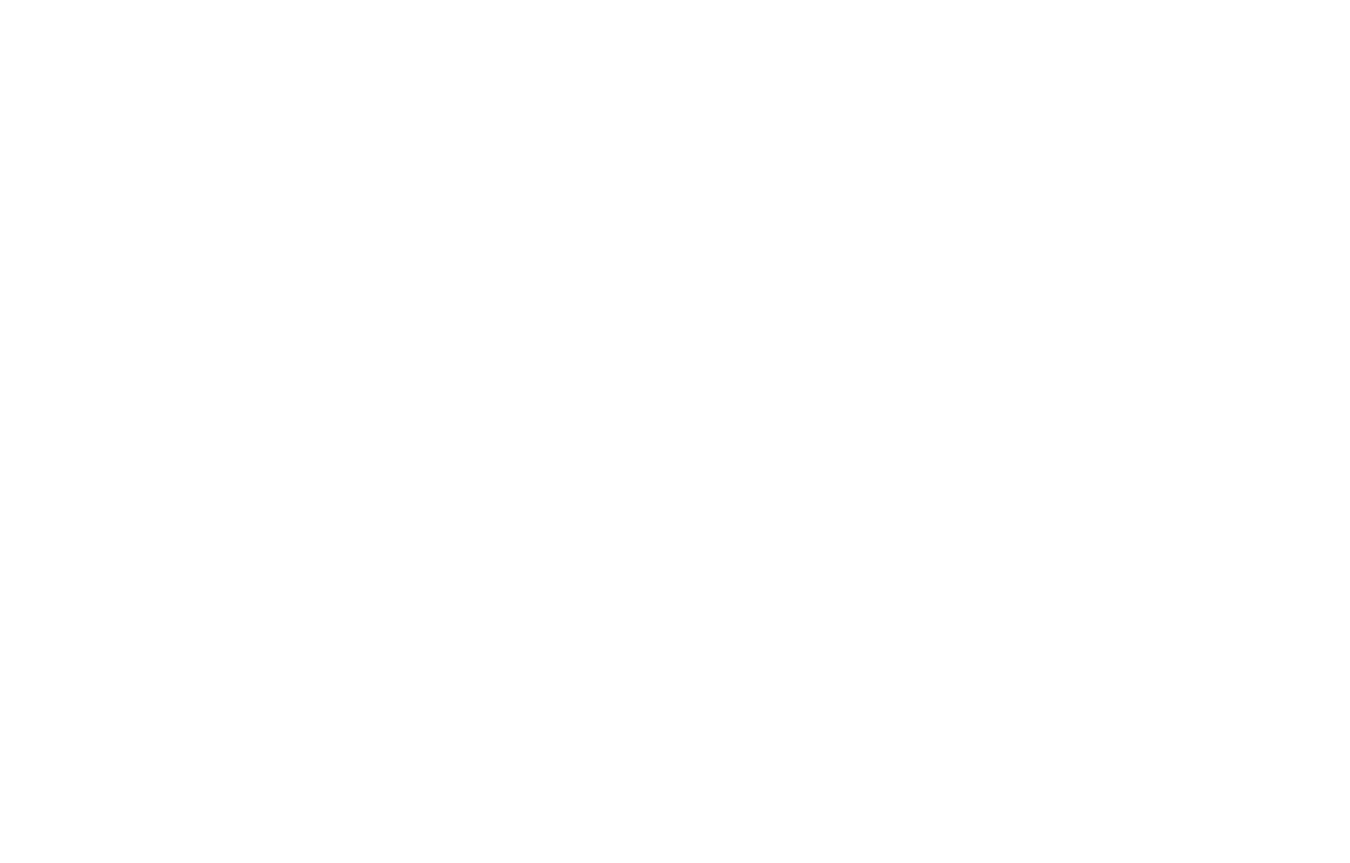
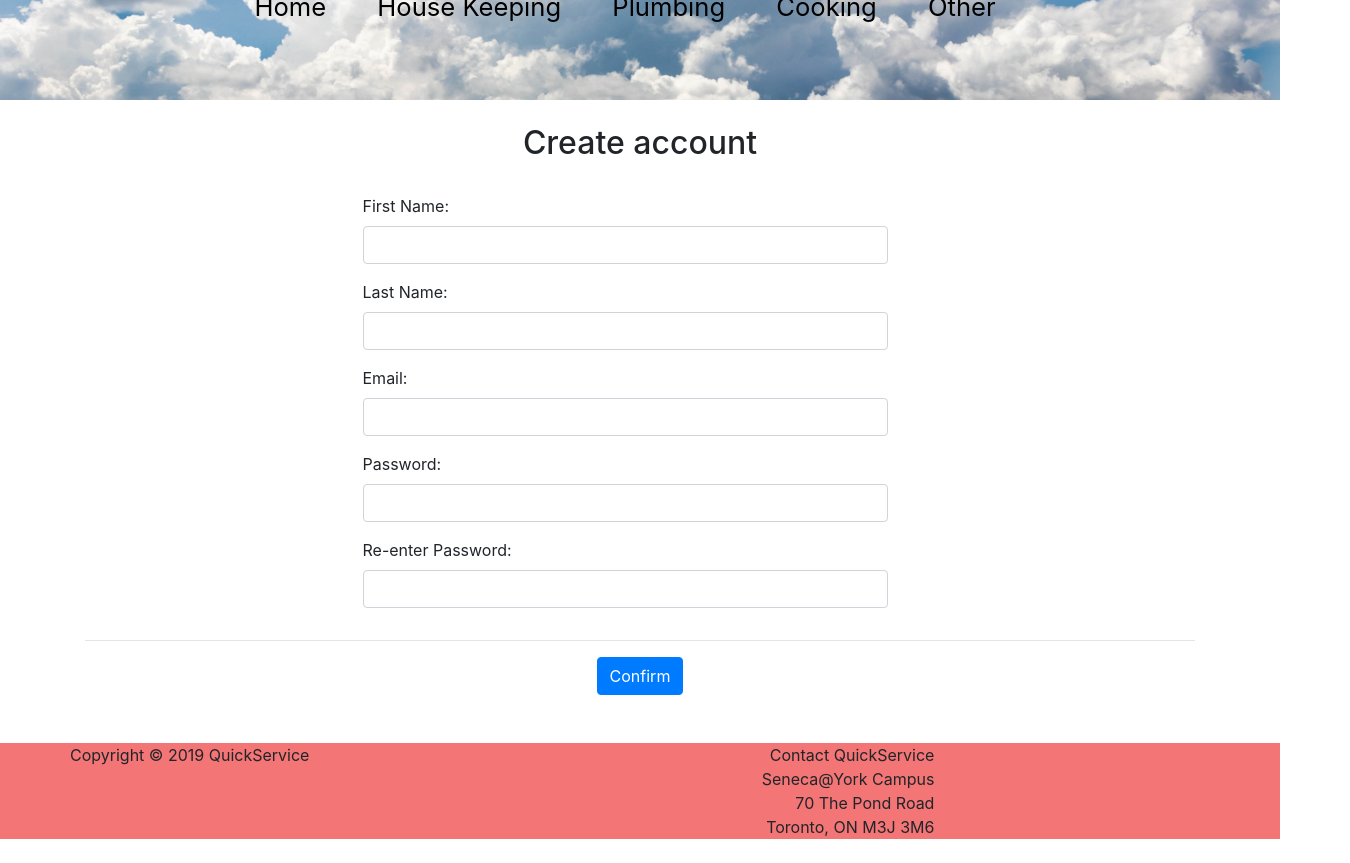
Before and after one commit to shreenaathia/quickService, a React (Create React App) app in the folder quick_service/: page /signup in a window 1280 px wide. Before the commit this address had no page. Shown: the part 220-1083 px from the top of the page, 1350 px wide, since content can reach past the window. Before the commit the page ends 800 px from the top, so only its background shows below. Built offline with nearby package versions, Linux system fonts and the light colour scheme.

Commit message:
Created sign up, separated home page content from main container, minor footer css changes

```diff
--- a/quick_service/src/App.js
+++ b/quick_service/src/App.js
@@ -2,6 +2,8 @@
 import { BrowserRouter, Route, Switch } from 'react-router-dom';
 import MainContainer from "./MainContainer";
 import NotFound from "./NotFound";
+import SignUp from "./component/signup/SignUp";
+import Home from "./component/home/Home";
 //import Footer from "./component/Footer/Footer";
 
 class App extends Component {
@@ -13,9 +15,11 @@
                 <Switch>
 
                     <Route exact path='/' render={() => (
-                        <div>
-                            <MainContainer/>
-                        </div>
+                        <Home />
+                    )}/>
+
+                    <Route exact path='/signup' render={() => (
+                        <SignUp />
                     )}/>
 
                     <Route render={() => (
--- a/quick_service/src/MainContainer.js
+++ b/quick_service/src/MainContainer.js
@@ -1,6 +1,5 @@
 import React, { Component } from 'react';
 import Footer from './component/footer/Footer';
-import SideBar from './component/sidebar/SideBar';
 
 class MainContainer extends Component {
     constructor(props) {
@@ -28,7 +27,7 @@
 
                             <div className="offset-sm-5 col-sm-2" id="sign_in_up">
                                 <a href="/">Login</a> /
-                                <a href="/">&nbsp;Sign&nbsp;Up</a>
+                                <a href="/signup">&nbsp;Sign&nbsp;Up</a>
                             </div>
                         </div>
 
@@ -67,33 +66,6 @@
                         </div>
                     </div>
                 </div>
-
-                <div className="container-fluid">
-                    <div className="row">
-                        <div className="col-sm-6">
-                            <h3>Welcome to QuickService</h3>
-                            Lorem ipsum dolor sit amet, consectetur adipiscing elit, sed do eiusmod tempor incididunt ut labore et dolore magna aliqua. Ut enim ad minim veniam, quis nostrud exercitation ullamco laboris nisi ut aliquip ex ea commodo consequat. Duis aute irure dolor in reprehenderit in voluptate velit esse cillum dolore eu fugiat nulla pariatur. Excepteur sint occaecat cupidatat non proident, sunt in culpa qui officia deserunt mollit anim id est laborum
-                        </div>
-                        <div className="col-sm-6">
-                            <h1>INSERT IMAGE HERE</h1>
-                        </div>
-                    </div>
-                </div>
-
-                <div className="container-fluid">
-                    <div className="row">
-                        <div className="col-sm-6">
-                            <h3>Already Have An Account?</h3>
-                            <h3>Login Now!</h3>
-                        </div>
-                        <div className="col-sm-6">
-                            <h3>Don't Have An Account Yet?</h3>
-                            <h3>Sign Up With Us Today!</h3>
-                        </div>
-                    </div>
-                </div>
-                {/* put in sidebar for testing, remove once we have actual service pages */}
-                {/* <SideBar/> */}
                 <Footer/>
             </div>
         );
--- a/quick_service/src/component/Footer/Footer.js
+++ b/quick_service/src/component/Footer/Footer.js
@@ -6,15 +6,15 @@
         const contact = 'Contact QuickService \n Seneca@York Campus \n 70 The Pond Road \n Toronto, ON M3J 3M6';
         return (
             <div>
+                <br/>
                 <footer id="footer">
                     <div className="container">
                         <div className="row">
-                            <div className="col-sm-6">Copyright &copy; 2019 QuickService</div>
+                            <div>Copyright &copy; 2019 QuickService</div>
                             <div className="col-sm-6">
-                                <div className="newline">
-                                    {contact}
-                                </div>
+                                <div className="newline">{contact}</div>
                             </div>
+
                         </div>
                     </div>
                 </footer>
--- /dev/null
+++ b/quick_service/src/component/home/Home.js
@@ -0,0 +1,48 @@
+import React, { Component } from 'react';
+import MainContainer from '../../MainContainer';
+
+class Home extends Component {
+
+    // constructor(props) {
+    //     super(props);
+    //     this.state = {
+    //         highlight: props.highlight,
+    //         sideBar: props.sideBar,
+    //         hasSidebar: props.hasSidebar
+    //     }
+    // }
+
+    render() {
+        return (
+            <MainContainer>
+                <div className="container-fluid">
+                    <div className="row">
+                        <div className="col-sm-6">
+                            <h3>Welcome to QuickService</h3>
+                            Lorem ipsum dolor sit amet, consectetur adipiscing elit, sed do eiusmod tempor incididunt ut labore et dolore magna aliqua. Ut enim ad minim veniam, quis nostrud exercitation ullamco laboris nisi ut aliquip ex ea commodo consequat. Duis aute irure dolor in reprehenderit in voluptate velit esse cillum dolore eu fugiat nulla pariatur. Excepteur sint occaecat cupidatat non proident, sunt in culpa qui officia deserunt mollit anim id est laborum
+                        </div>
+                        <div className="col-sm-6">
+                            <h1>INSERT IMAGE HERE</h1>
+                        </div>
+                    </div>
+                </div>
+
+                <div className="container-fluid">
+                    <div className="row">
+                        <div className="col-sm-6">
+                            <h3>Already Have An Account?</h3>
+                            <h3>Login Now!</h3>
+                        </div>
+                        <div className="col-sm-6">
+                            <h3>Don't Have An Account Yet?</h3>
+                            <h3>Sign Up With Us Today!</h3>
+                        </div>
+                    </div>
+                </div>
+            </MainContainer>
+        )
+    }
+}
+
+
+export default Home;
--- a/quick_service/src/component/signup/Signup.js
+++ b/quick_service/src/component/signup/Signup.js
@@ -0,0 +1,71 @@
+import React, { Component } from 'react';
+import MainContainer from '../../MainContainer';
+
+class SignUp extends Component {
+    // constructor() {
+    //     super();
+    //     this.state = {
+
+    //     }
+    // }
+
+    render() {
+        return (
+            <MainContainer>
+                <div className="signup">
+                    <div className="container">
+                        <br />
+                        <h2>Create account</h2>
+                        <br />
+
+                        <form>
+                            <fieldset>
+                                <div className="col-md-6">
+                                    <div className="form-group">
+                                        <label for="first_name">First Name:</label>
+                                        <input className="form-control" id="firstName" name="firstName" type="text" />
+                                    </div>
+                                </div>
+
+                                <div className="col-md-6">
+                                    <div className="form-group">
+                                        <label for="last_name">Last Name:</label>
+                                        <input className="form-control" id="lastName" name="lastName" type="text" />
+                                    </div>
+                                </div>
+
+                                <div className="col-md-6">
+                                    <div className="form-group">
+                                        <label for="email">Email:</label>
+                                        <input className="form-control" id="email" name="email" type="email" />
+                                    </div>
+                                </div>
+
+                                <div className="col-md-6">
+                                    <div className="form-group">
+                                        <label for="password">Password:</label>
+                                        <input className="form-control" id="password" name="password" type="text" />
+                                    </div>
+                                </div>
+
+                                <div className="col-md-6">
+                                    <div className="form-group">
+                                        <label for="repassword">Re-enter Password:</label>
+                                        <input className="form-control" id="repassword" name="repassword" type="text" />
+                                    </div>
+                                </div>
+                            </fieldset>
+
+                            <hr />
+
+                            <input type="submit" className="btn btn-primary pull-right" value="Confirm" /><br /><br /><br />
+                        </form>
+                    </div>
+                </div>
+            </MainContainer>
+
+        );
+    }
+}
+
+export default SignUp;
--- a/quick_service/src/index.css
+++ b/quick_service/src/index.css
@@ -6,7 +6,7 @@
   -webkit-font-smoothing: antialiased;
   -moz-osx-font-smoothing: grayscale;
   /* added scroll bar - Jun */
-  overflow-y: scroll;
+  overflow-y: auto;
   overflow-x: hidden;
   /*                         */
 }
@@ -53,20 +53,15 @@
   border-bottom: 4px solid red;
 }
 
-/* added base css for footer. Oct 13, 2019 - Jun*/
-#footer {
+/* added base css for footer. Oct 23, 2019 - Jun*/
+#footer, .col-sm-6 .newline{
   /*temporary colour*/
   background-color: rgb(243, 117, 117);
-  position: fixed;
+  position: sticky;
+  white-space: pre-line;
+  text-align: right;
   bottom: 0;
 }
-
-.newline {
-  background-color: rgb(243, 117, 117);
-  white-space: pre-line;
-  text-align: right;
-}
-/* end */
 
 
 /*
@@ -79,15 +74,13 @@
 } */
 @media (min-width: 768px) {
   .sidebar {
-    position: fixed;
+    position: absolute;
     top: 40vh;
     bottom: 96px;
     left: 0;
     z-index: 1000;
     display: block;
     padding: 20px;
-    /* overflow-x: hidden; */
-    /* overflow-y: auto; Scrollable contents if viewport is shorter than content. */
     background-color: #f5f5f5;
     border-right: 1px solid #eee;
   }
@@ -117,3 +110,14 @@
   color: #fff;
   background-color: #428bca;
 }
+
+/* Sign up css */
+div.signup .col-md-6 {
+  position: relative;
+  width: 50%;
+}
+.form-group {
+  text-align: left;
+  position: relative;
+  left: 50%;
+}
```
Also changed, not shown: quick_service/src/model/userModel.js (+15 -0 lines).
